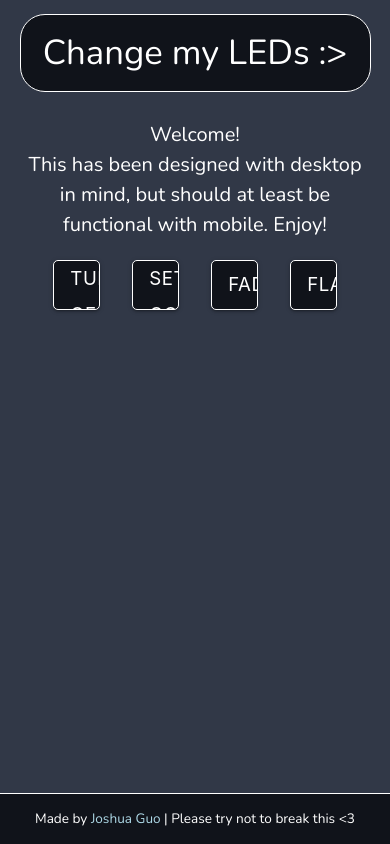
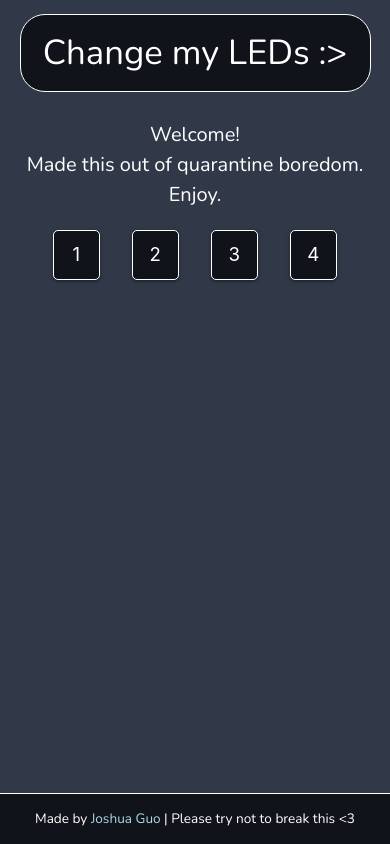
Before and after one commit to JoshGuo/remote-leds-frontend, a React (Create React App) app: page / in a window 390 px wide. Built offline with nearby package versions, Linux system fonts and the light colour scheme.

Commit message:
Increased mobile compatibility with responsive CSS based on width

```diff
--- a/package.json
+++ b/package.json
@@ -1,4 +1,5 @@
 {
+  "homepage": "http://joshguo.github.io/remote-leds",
   "name": "client",
   "version": "0.1.0",
   "private": true,
@@ -13,6 +14,8 @@
     "react-scripts": "3.4.1"
   },
   "scripts": {
+    "predeploy": "npm run build",
+    "deploy": "gh-pages -d build",
     "start": "react-scripts start",
     "build": "react-scripts build",
     "test": "react-scripts test",
--- a/public/index.html
+++ b/public/index.html
@@ -10,13 +10,15 @@
       content="Web site created using create-react-app"
     />
 
+    <link rel="icon" href="led-icon.png">
+
     <!-- Compiled and minified CSS -->
     <link rel="stylesheet" href="https://cdnjs.cloudflare.com/ajax/libs/materialize/1.0.0/css/materialize.min.css">
 
     <!-- Compiled and minified JavaScript -->
     <script src="https://cdnjs.cloudflare.com/ajax/libs/materialize/1.0.0/js/materialize.min.js"></script>
+    <title>ControlLED</title>
 
-    <title>React App</title>
   </head>
   <body>
     <noscript>You need to enable JavaScript to run this app.</noscript>
--- a/src/components/FormContents.js
+++ b/src/components/FormContents.js
@@ -10,7 +10,7 @@ class FormContents extends React.Component {
             "Turns off the lights",
             "Sets the lights to the specified color",
             "Sets the lights to a rainbow fade",
-            "Sets the lights to flash the specified color"
+            "Sets the lights to flash the specified color (AKA wake me up in the middle of the night)."
         ]
 
         this.name = React.createRef();
--- a/src/components/Home.js
+++ b/src/components/Home.js
@@ -11,11 +11,11 @@ class Home extends React.Component {
                 <Container>
                     <div className="Header">
                         <div style={{display:"inline-block"}}>
-                            Change my LEDs :>
+                            Change my LEDs :&gt;
                         </div>
                     </div>
                     <p style={{fontSize: "15pt"}}>Welcome!<br/>
-                        This has been designed with desktop in mind, but should at least be functional with mobile. Enjoy!
+                        Made this out of quarantine boredom. Enjoy.
                     </p>
                     <LEDForm/>
                 </Container>
--- a/src/components/LEDForm.js
+++ b/src/components/LEDForm.js
@@ -10,7 +10,7 @@ class LEDForm extends React.Component {
             activeForm: -2,
             isLoading: false
         };
-        this.apiDomain = "https://remote-leds.herokuapp.com";
+        this.apiDomain = "https://remote-leds.herokuapp.com/queue";
     }
 
     changeForm = (form) => {
@@ -76,22 +76,22 @@ class LEDForm extends React.Component {
                 <Row>
                     <Col s={3}>
                         <Button style={this.state.activeForm === -1 ? clickedButton : unclickedButton} waves="light" onClick={() => this.changeForm(-1)}>
-                            Turn Off
+                            {window.innerWidth > 400 ? "Turn Off" : "1"}
                         </Button>
                     </Col>
                     <Col s={3}>
                         <Button style={this.state.activeForm === 0 ? clickedButton : unclickedButton} waves="light" onClick={() => this.changeForm(0)}>
-                            Set Color
+                            {window.innerWidth > 400 ? "Set Color" : "2"}
                         </Button>
                     </Col>
                     <Col s={3}>
                         <Button style={this.state.activeForm === 1 ? clickedButton : unclickedButton} waves="light" onClick={() => this.changeForm(1)}>
-                            Fade
+                            {window.innerWidth > 400 ? "Rainbow" : "3"}
                         </Button>
                     </Col>
                     <Col s={3}>
                         <Button style={this.state.activeForm === 2 ? clickedButton : unclickedButton} waves="light" onClick={() => this.changeForm(2)}>
-                            Flash
+                            {window.innerWidth > 400 ? "Flash" : "4"}
                         </Button>
                     </Col>
                 </Row>
--- a/src/css/index.css
+++ b/src/css/index.css
@@ -1,4 +1,5 @@
 @import url('https://fonts.googleapis.com/css2?family=Nunito&display=swap');
+
 body {
     color: white;
     font-family: 'Nunito', sans-serif;
```
Also changed, not shown: public/led-icon.png (added), 1 other file (tests, documents, lock files or other folders).
